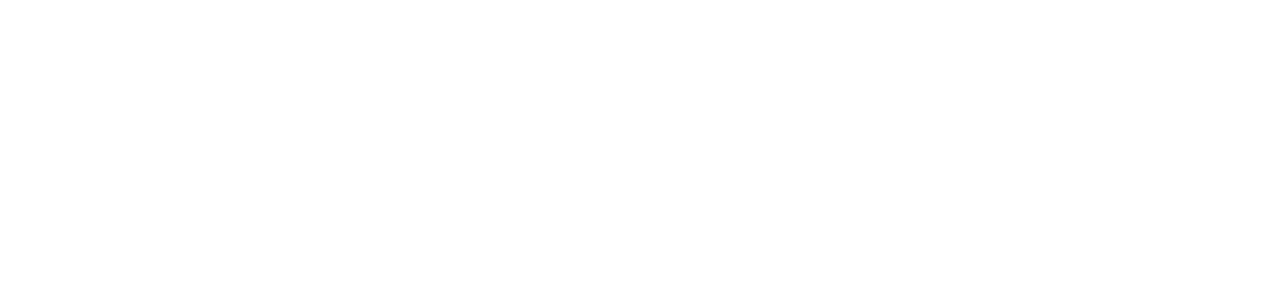
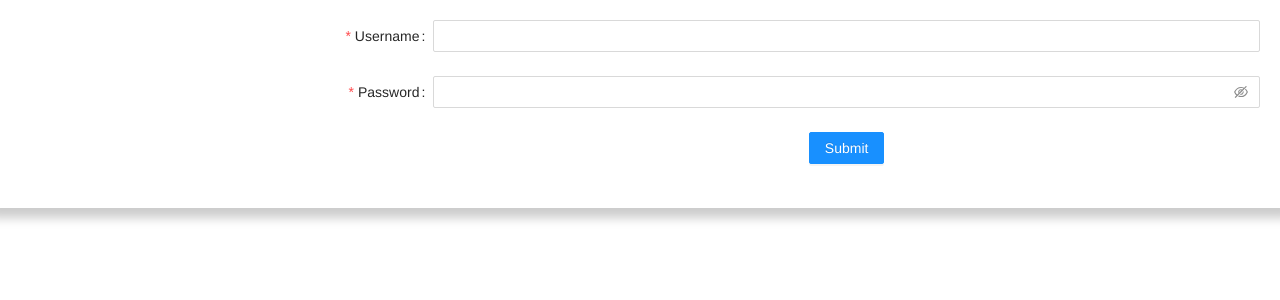
Before and after one commit to anshengsunshine/Asena-admin-purview, a Vue app: page /login in a window 1280 px wide. Before the commit this address had no page. Shown: the top 300 px of the page. Built offline with nearby package versions, Linux system fonts and the light colour scheme.

Commit message:
登录模块搭建

```diff
--- a/src/router/index.js
+++ b/src/router/index.js
@@ -2,6 +2,11 @@
 import Home from "../views/Home.vue";
 
 const routes = [
+  {
+    path: "/login",
+    name: "Login",
+    component: () => import(/* webpackChunkName: "login" */"@/views/user/Login.vue")
+  },
   {
     path: "/",
     name: "Home",
--- /dev/null
+++ b/src/views/user/Login.vue
@@ -0,0 +1,25 @@
+<template>
+  <div class="login_wrap">
+    <login-form class="login_form_wrap" />
+  </div>
+</template>
+
+<script>
+import { defineComponent } from "vue";
+import LoginForm from "./child/LoginForm";
+export default defineComponent({
+  name: "Login",
+  components: {
+    LoginForm,
+  },
+});
+</script>
+<style lang="less" scoped>
+.login_wrap {
+  .login_form_wrap {
+    margin: 0 auto;
+    padding: 20px;
+    box-shadow: 0 0 10px 10px #ccc;
+  }
+}
+</style>
--- /dev/null
+++ b/src/views/user/child/LoginForm.vue
@@ -0,0 +1,58 @@
+<template>
+  <a-form
+    class="login_form_wrap"
+    :model="formState"
+    name="basic"
+    :label-col="{ span: 8 }"
+    :wrapper-col="{ span: 16 }"
+    autocomplete="off"
+    @finish="onFinish"
+    @finishFailed="onFinishFailed"
+  >
+    <a-form-item
+      label="Username"
+      name="username"
+      :rules="[{ required: true, message: 'Please input your username!' }]"
+    >
+      <a-input v-model:value="formState.username" />
+    </a-form-item>
+
+    <a-form-item
+      label="Password"
+      name="password"
+      :rules="[{ required: true, message: 'Please input your password!' }]"
+    >
+      <a-input-password v-model:value="formState.password" />
+    </a-form-item>
+
+    <a-form-item :wrapper-col="{ offset: 8, span: 16 }">
+      <a-button type="primary" html-type="submit">Submit</a-button>
+    </a-form-item>
+  </a-form>
+</template>
+<script>
+import { defineComponent, reactive } from "vue";
+export default defineComponent({
+  name: "LoginForm",
+  setup() {
+    const formState = reactive({
+      username: "",
+      password: "",
+    });
+
+    const onFinish = (values) => {
+      console.log("Success:", values);
+    };
+
+    const onFinishFailed = (errorInfo) => {
+      console.log("Failed:", errorInfo);
+    };
+
+    return {
+      formState,
+      onFinish,
+      onFinishFailed,
+    };
+  },
+});
+</script>
```
